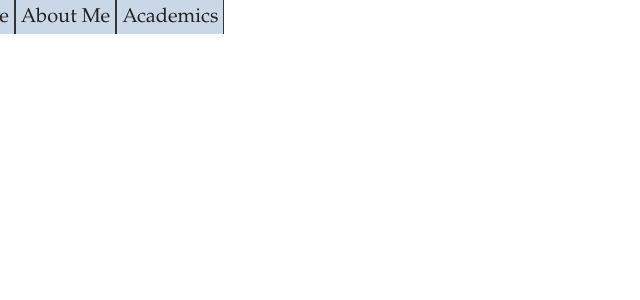
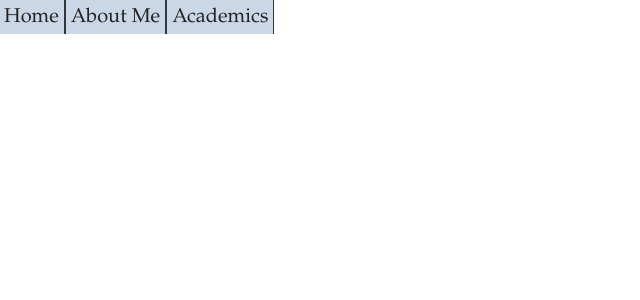
Before and after one commit to ampiere/ampiere.github.io, a PHP site: page / in a window 1280 px wide. Shown: the part 108-408 px from the top of the page, without its empty margins (0-640 px from the left). Run offline with PHP 8.4, Linux system fonts and the light colour scheme.

Commit message:
Update stylesheet.css

```diff
--- a/stylesheet.css
+++ b/stylesheet.css
@@ -12,7 +12,7 @@
 
 #navbar {
   margin-top: -32px;
-  margin-left:-100px;
+  margin-left:-50px;
 }
 
 h1 {
```
